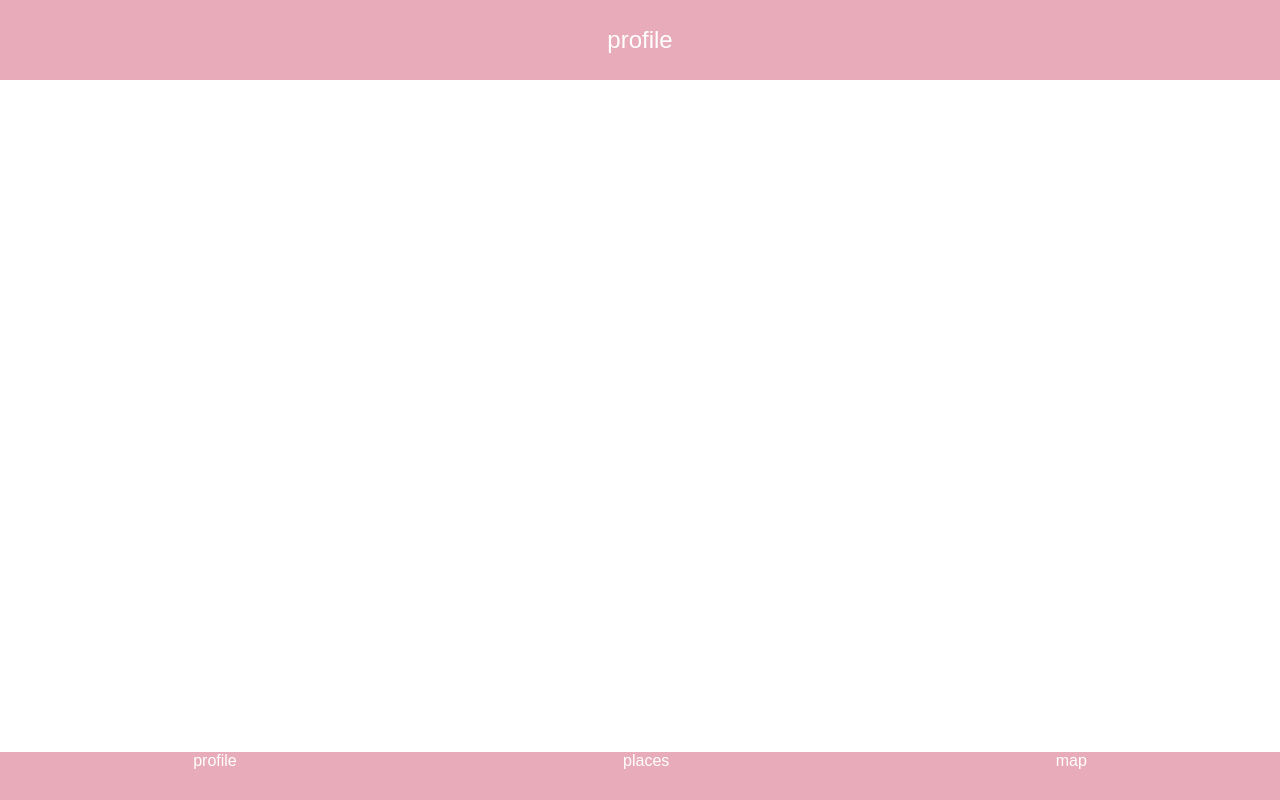
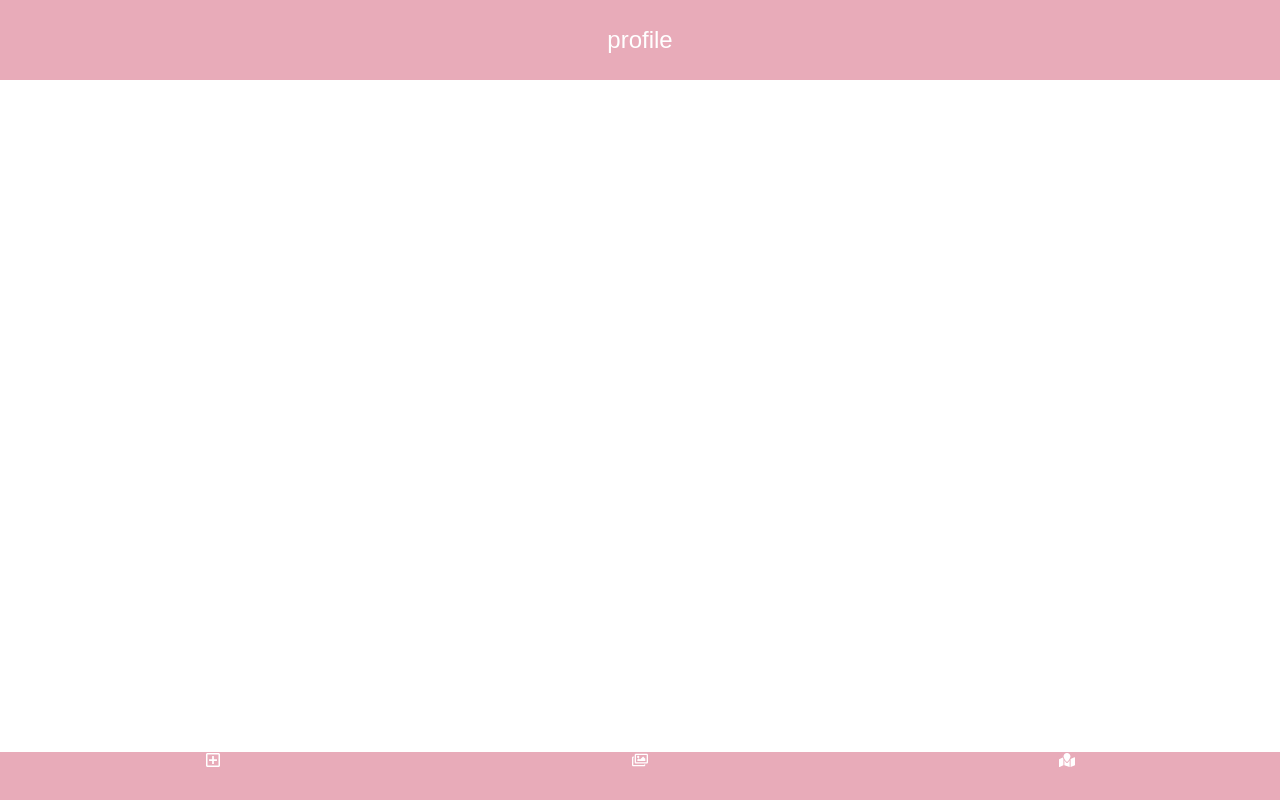
Before and after one commit to farapara/capstone-project, a React (Create React App) app: page /profile in a window 1280 px wide. Built offline with nearby package versions, Linux system fonts and the light colour scheme; a web font is replaced by a local one.

Commit message:
Add icons in the footer

```diff
--- a/package.json
+++ b/package.json
@@ -3,6 +3,7 @@
   "version": "0.1.0",
   "private": true,
   "dependencies": {
+    "@react-icons/all-files": "^4.1.0",
     "@testing-library/jest-dom": "^5.14.1",
     "@testing-library/react": "^11.2.7",
     "@testing-library/user-event": "^12.8.3",
--- a/src/components/Navigation.js
+++ b/src/components/Navigation.js
@@ -1,18 +1,19 @@
 import "./Navigation.css";
 import { NavLink } from "react-router-dom";
+import { FaRegPlusSquare, FaRegImages, FaMapMarked } from "react-icons/fa";
 
 export default function Navigation() {
   return (
     <section>
       <nav className="Nav">
         <NavLink className="Navlink" to="/profile">
-          profile
+          <FaRegPlusSquare />
         </NavLink>
         <NavLink className="Navlink" to="/places">
-          places
+          <FaRegImages />
         </NavLink>
         <NavLink className="Navlink" to="/map">
-          map
+          <FaMapMarked />
         </NavLink>
       </nav>
     </section>
--- a/src/pages/Profile.js
+++ b/src/pages/Profile.js
@@ -3,6 +3,7 @@ import Navigation from "./components/Navigation";
 export default function Profile() {
   return (
     <section>
+      <div className="App"></div>
       <main className="Main">
         <div>create profile page</div>
       </main>
```
Also changed, not shown: 1 other file (tests, documents, lock files or other folders).
